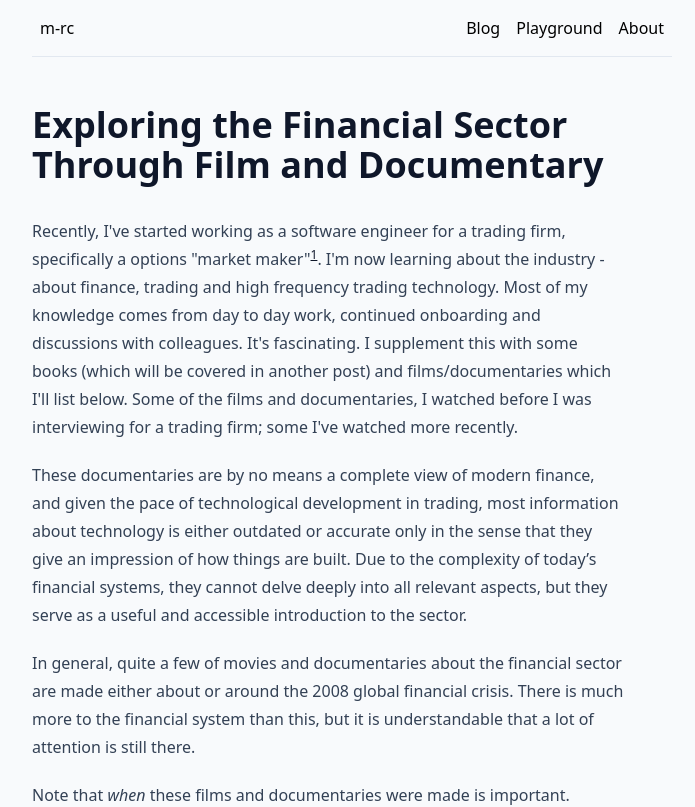
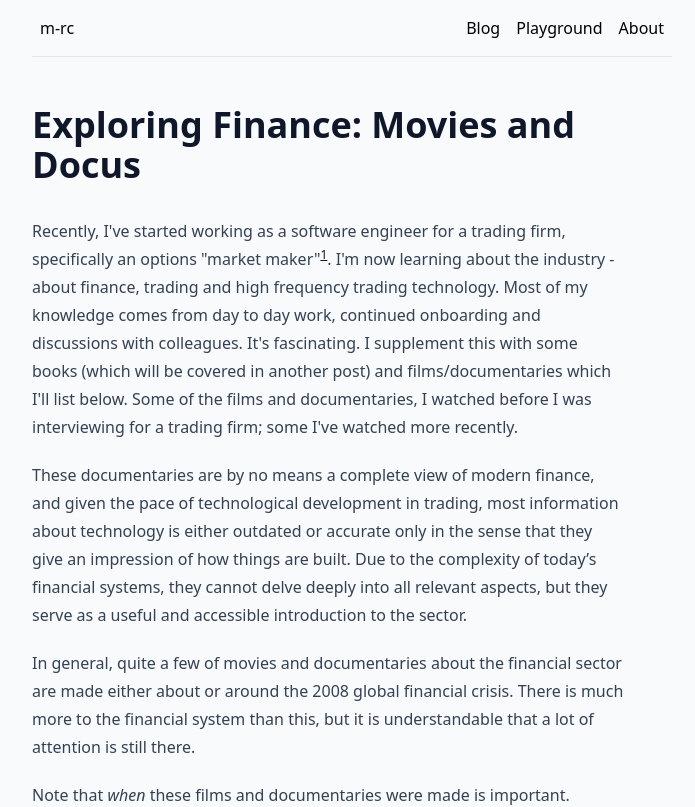
Before and after one commit to m-goos/m-rc, a Next.js app: page /blog/exploring-finance-through-films-and-documentaries in a window 1280 px wide. Shown: the top 807 px of the page, without its empty margins (288-983 px from the left). Built offline with nearby package versions, Linux system fonts and the light colour scheme.

Commit message:
style: improve blog title, it sounded like too much

```diff
--- a/app/blog/(posts)/exploring-finance-through-films-and-documentaries/page.mdx
+++ b/app/blog/(posts)/exploring-finance-through-films-and-documentaries/page.mdx
@@ -1,12 +1,12 @@
 ---
-title: Exploring Finance Through Film and Documentary
+title: Exploring Finance with Movies and Documentaries
 date: 2025-03-23
 description: A list of documentaries and films I've found useful or amusing in the past months to learn about finance
 ---
 
-# Exploring the Financial Sector Through Film and Documentary
+# Exploring Finance: Movies and Docus
 
-Recently, I've started working as a software engineer for a trading firm, specifically a options "market maker"[^1]. I'm now learning about the industry - about finance, trading and high frequency trading technology. Most of my knowledge comes from day to day work, continued onboarding and discussions with colleagues. It's fascinating. I supplement this with some books (which will be covered in another post) and films/documentaries which I'll list below. Some of the films and documentaries, I watched before I was interviewing for a trading firm; some I've watched more recently.
+Recently, I've started working as a software engineer for a trading firm, specifically an options "market maker"[^1]. I'm now learning about the industry - about finance, trading and high frequency trading technology. Most of my knowledge comes from day to day work, continued onboarding and discussions with colleagues. It's fascinating. I supplement this with some books (which will be covered in another post) and films/documentaries which I'll list below. Some of the films and documentaries, I watched before I was interviewing for a trading firm; some I've watched more recently.
 
 These documentaries are by no means a complete view of modern finance, and given the pace of technological development in trading, most information about technology is either outdated or accurate only in the sense that they give an impression of how things are built. Due to the complexity of today’s financial systems, they cannot delve deeply into all relevant aspects, but they serve as a useful and accessible introduction to the sector.
 
```
